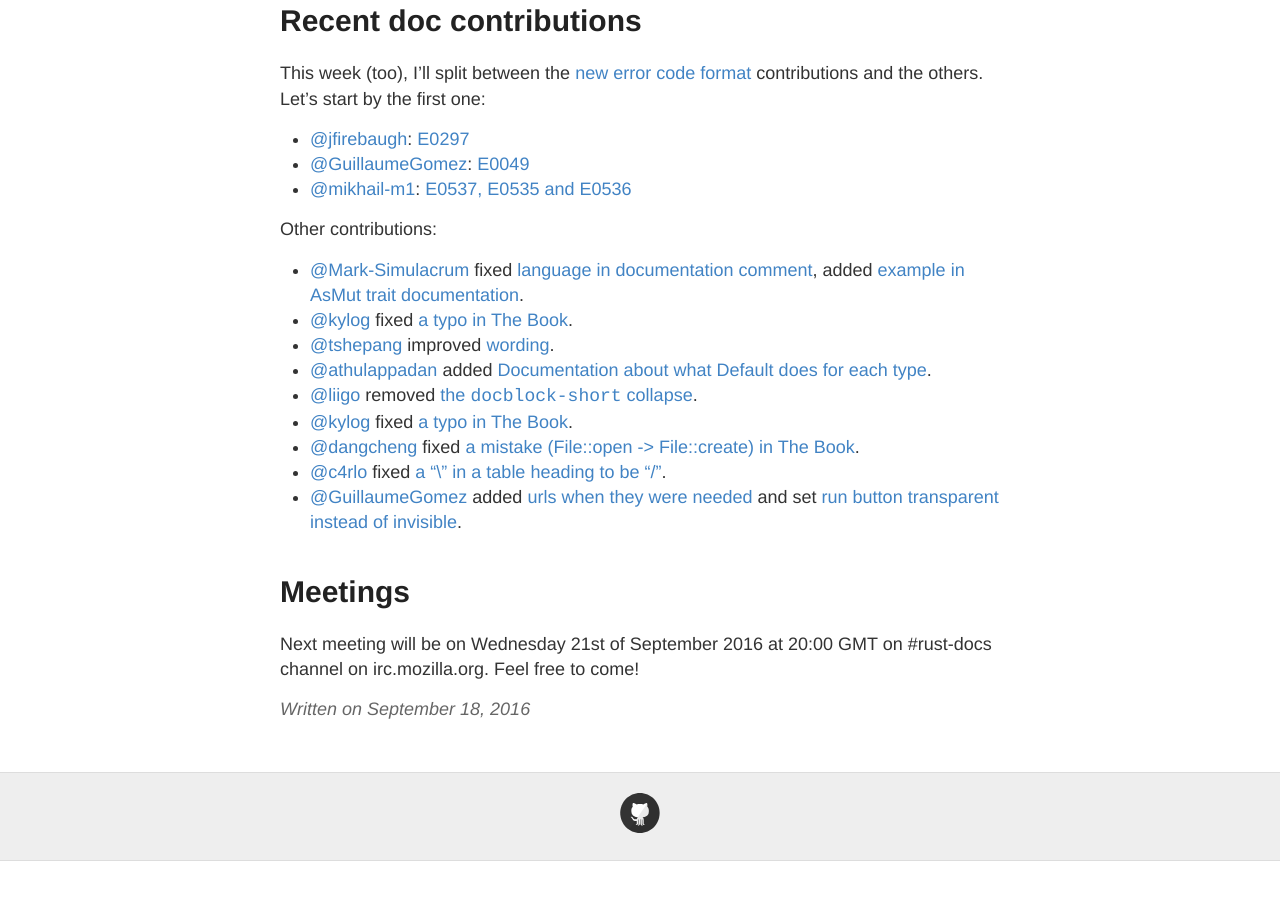
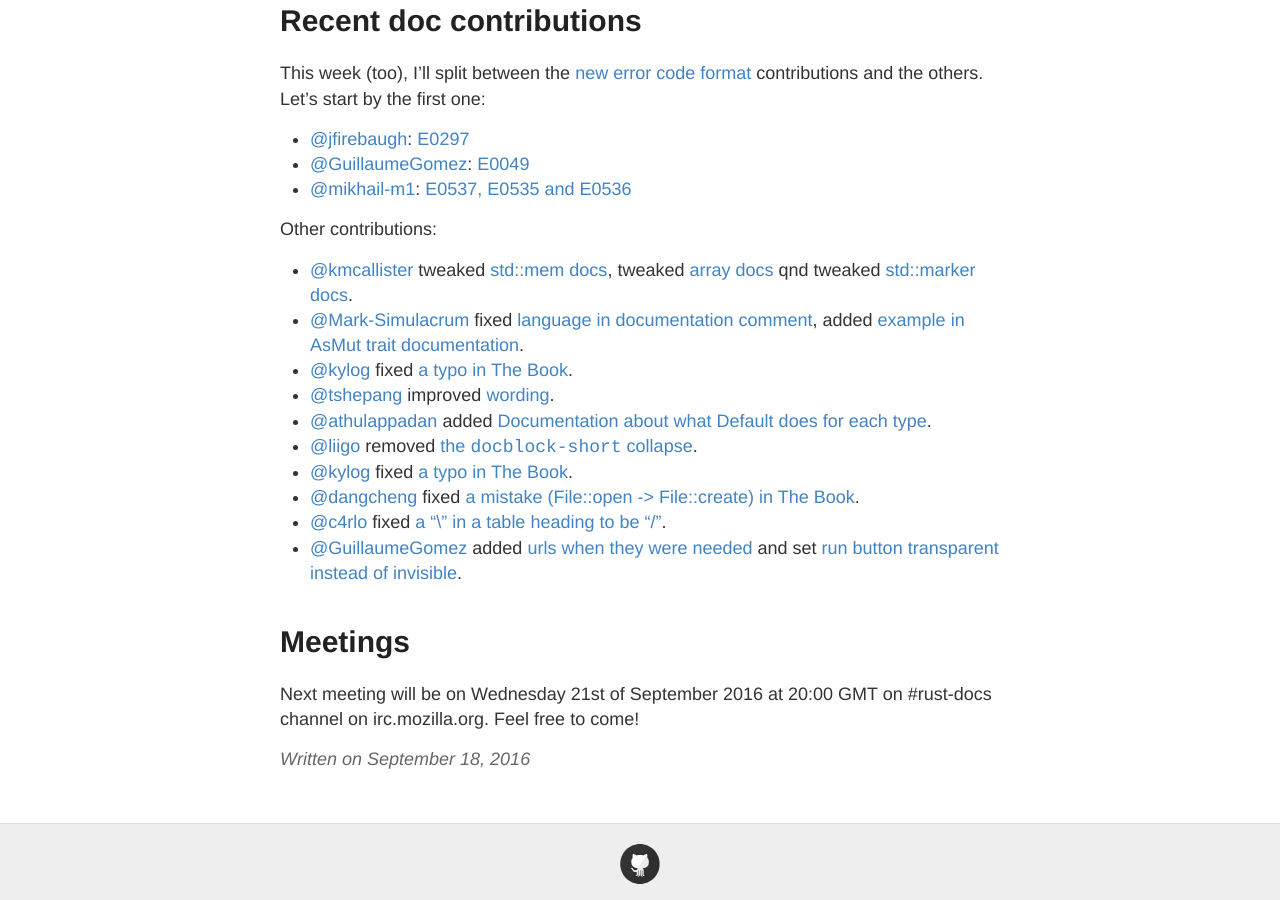
Before and after one commit to GuillaumeGomez/this-week-in-rust-docs, a Jekyll site: the page built from _posts/2016-9-18-this-week-in-rust-docs-22.md, in a window 1280 px wide and 900 px high, scrolled down 1643 px. Built offline with Jekyll 4.4.1, drawn with Linux system fonts in a browser that asks for light colours; before the commit the page ends 2504 px from its top, so only the background shows below that.

Commit message:
Update 2016-9-18-this-week-in-rust-docs-22.md

```diff
--- a/_posts/2016-9-18-this-week-in-rust-docs-22.md
+++ b/_posts/2016-9-18-this-week-in-rust-docs-22.md
@@ -61,6 +61,7 @@ This week (too), I'll split between the [new error code format](https://github.c
 
 Other contributions:
 
+* [@kmcallister](https://github.com/kmcallister) tweaked [std::mem docs](https://github.com/rust-lang/rust/pull/36357), tweaked [array docs](https://github.com/rust-lang/rust/pull/36402) qnd tweaked [std::marker docs](https://github.com/rust-lang/rust/pull/36424).
 * [@Mark-Simulacrum](https://github.com/Mark-Simulacrum) fixed [language in documentation comment](https://github.com/rust-lang/rust/pull/36521), added [example in AsMut trait documentation](https://github.com/rust-lang/rust/pull/36519).
 * [@kylog](https://github.com/kylog) fixed [a typo in The Book](https://github.com/rust-lang/rust/pull/36380).
 * [@tshepang](https://github.com/tshepang) improved [wording](https://github.com/rust-lang/rust/pull/36480).
```
